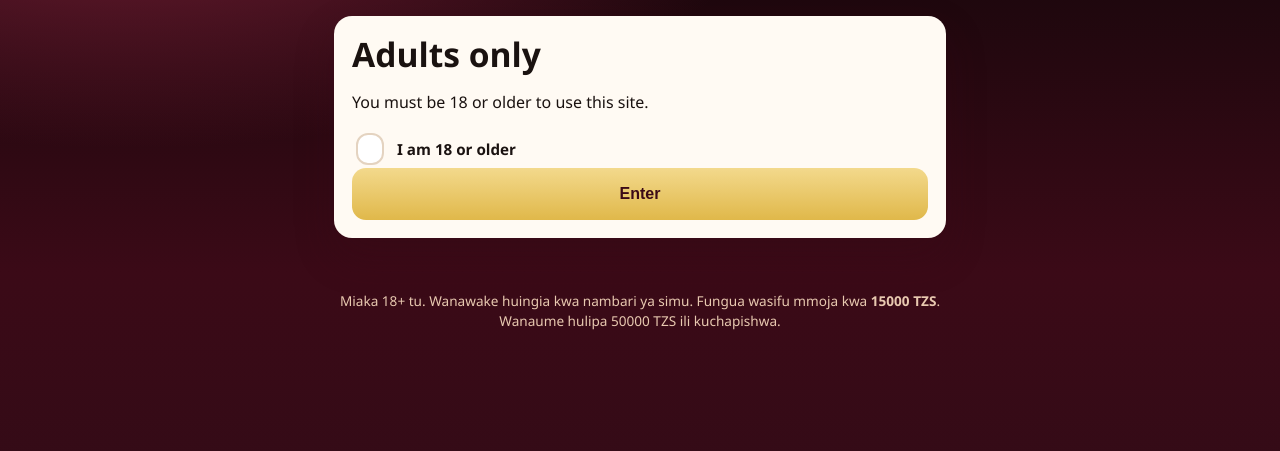
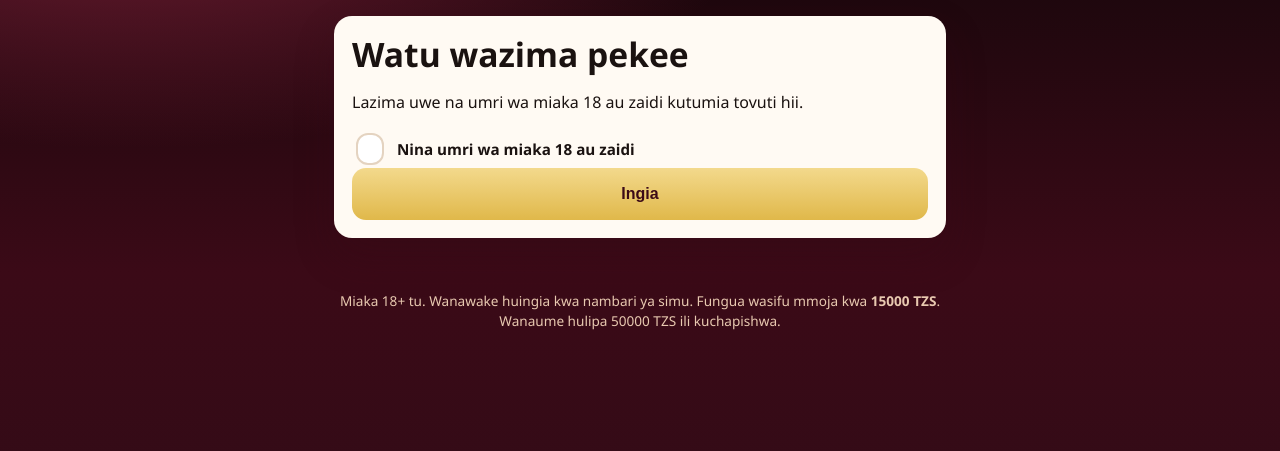
Before and after one commit to kengodhil/sponsa, a Django app: page /gate/ in a window 1280 px wide. Shown: the part 47-498 px from the top of the page. Run offline with Django 5.2, Linux system fonts and the light colour scheme.

Commit message:
Translate age gate to Swahili

```diff
--- a/frontend/templates/accounts/age_gate.html
+++ b/frontend/templates/accounts/age_gate.html
@@ -1,16 +1,16 @@
 {% extends "base.html" %}
-{% block title %}18+{% endblock %}
+{% block title %}Miaka 18+{% endblock %}
 {% block content %}
 <section class="card gate">
-  <h1>Adults only</h1>
-  <p>You must be 18 or older to use this site.</p>
+  <h1>Watu wazima pekee</h1>
+  <p>Lazima uwe na umri wa miaka 18 au zaidi kutumia tovuti hii.</p>
   <form method="post">
     {% csrf_token %}
     <label class="check">
       <input type="checkbox" name="is_adult" required>
-      I am 18 or older
+      Nina umri wa miaka 18 au zaidi
     </label>
-    <button class="btn btn-gold" type="submit">Enter</button>
+    <button class="btn btn-gold" type="submit">Ingia</button>
   </form>
 </section>
 {% endblock %}
```
